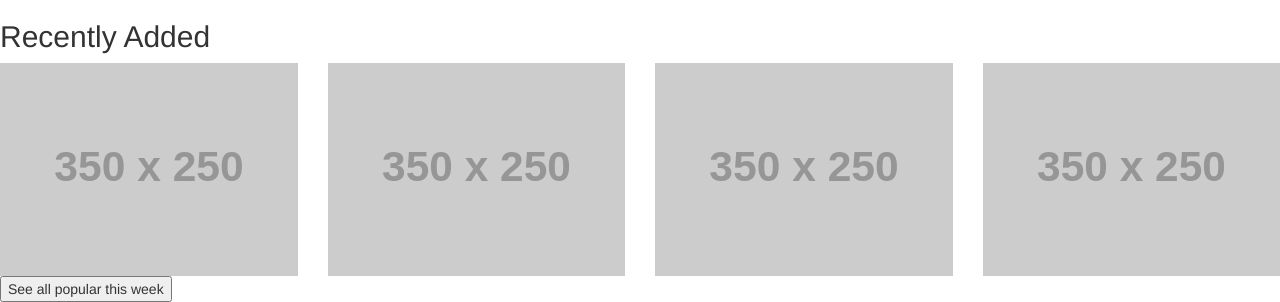
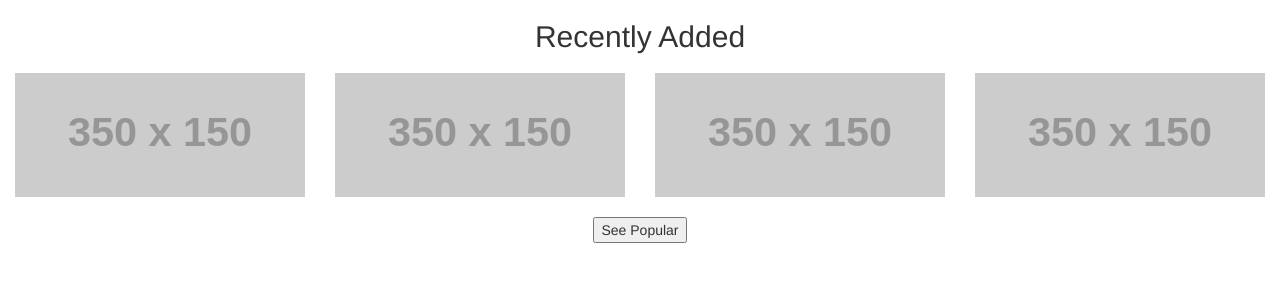
Before and after one commit to jlglam/web-development-own-anime-website, a plain HTML site: page i-nime.html in a window 1280 px wide. Shown: the part 600-902 px from the top of the page. After the commit the page ends 843 px from the top, so only its background shows below. Drawn offline with nearby package versions, Linux system fonts and the light colour scheme; placeholder pictures from the web are drawn by us.

Commit message:
merge 2 part together

```diff
--- a/css/style.css
+++ b/css/style.css
@@ -1,12 +1,4 @@
-h2{
-	text-align: center;
-	margin-bottom: 20px;
-}
 
-#popular-button{
-	text-align: center;
-	margin-top: 20px;
-}
 
 
 .header {
--- a/i-nime.html
+++ b/i-nime.html
@@ -8,6 +8,7 @@
   <script src="https://ajax.googleapis.com/ajax/libs/jquery/1.11.3/jquery.min.js"></script>
   <script src="http://maxcdn.bootstrapcdn.com/bootstrap/3.3.5/js/bootstrap.min.js"></script>
   <link rel="stylesheet" href="style.css">
+  <link rel="stylesheet" href="style2.css">
 </head>
 <body>
 
@@ -51,27 +52,31 @@
       	</a>
       </div>
     </div>
+
+
     <!-- Jason -->
-    	<div>
+    <div class="container">
       <div>
         <h2>Recently Added</h2>
       </div>
+
       <div class="row">
         <div class="col-md-3">
-                    <img src="http://placehold.it/350x250" alt="picture" class="img-responsive">
+          <img src="http://placehold.it/350x150" class="img-responsive">
         </div>
         <div class="col-md-3">
-                    <img src="http://placehold.it/350x250" alt="picture" class="img-responsive">
+          <img src="http://placehold.it/350x150" class="img-responsive">
         </div>
         <div class="col-md-3">
-                    <img src="http://placehold.it/350x250" alt="picture" class="img-responsive">
+          <img src="http://placehold.it/350x150" class="img-responsive">
         </div>
         <div class="col-md-3">
-                    <img src="http://placehold.it/350x250" alt="picture" class="img-responsive">
+          <img src="http://placehold.it/350x150" class="img-responsive">
         </div>
       </div>
+
       <div id="popular-button">
-                <button>See all popular this week</button>
+        <button>See Popular</button>
       </div>
     </div>
 </body>
--- a/style.css
+++ b/style.css
@@ -9,9 +9,11 @@
 
 .container {
 	width: 100%;
-    margin-left: 1%;
+    /*margin-left: 1%;*/
+    padding: 0;
 }
 
+/*
 .carousel {
     margin-left: -2%;
-}
+}*/
--- /dev/null
+++ b/style2.css
@@ -0,0 +1,14 @@
+h2{
+	text-align: center;
+	margin-bottom: 20px;
+}
+
+#popular-button{
+	text-align: center;
+	margin-top: 20px;
+}
+
+.row{
+	width: 100%;
+	margin: 0;
+}
```
Lines whose indentation alone changed are shown as unchanged.
